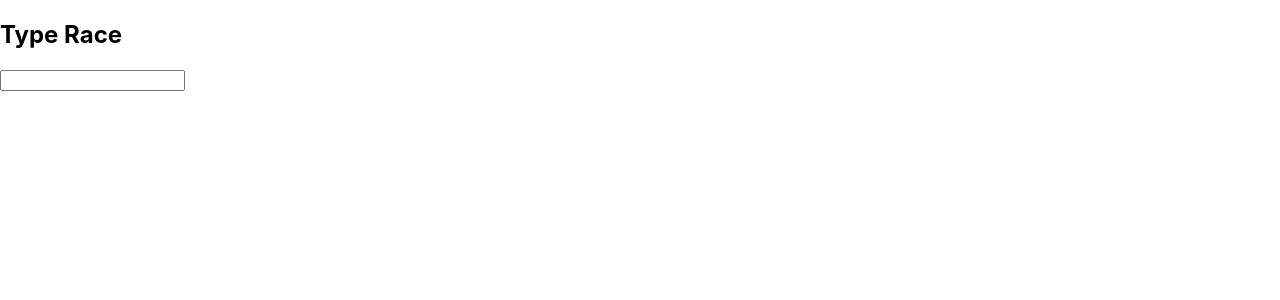
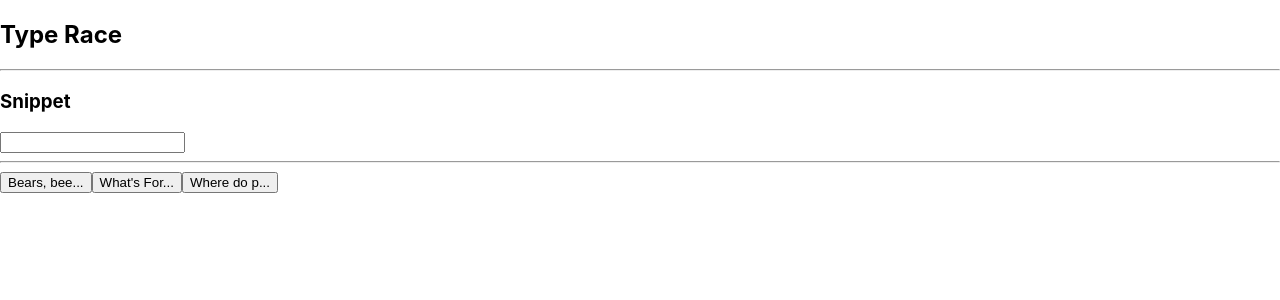
Before and after one commit to andrewtdinh/reactHooks, a React (Create React App) app in the folder typerace-hooks/: page / in a window 1280 px wide. Shown: the top 300 px of the page. Built offline with nearby package versions, Linux system fonts and the light colour scheme.

Commit message:
Give user buttons with snippets to choose from

```diff
--- a/typerace-hooks/src/App.js
+++ b/typerace-hooks/src/App.js
@@ -22,7 +22,16 @@ const App = () => {
   return (
     <div>
       <h2>Type Race</h2>
+      <hr />
+      <h3>Snippet</h3>
+      {snippet}
       <input value={userText} onChange={updateUserText} />
+      <hr />
+      {SNIPPETS.map((SNIPPET, index) => (
+        <button onClick={chooseSnippet(index)} key={index}>
+          {SNIPPET.substring(0, 10)}...
+        </button>
+      ))}
     </div>
   );
 };
```
